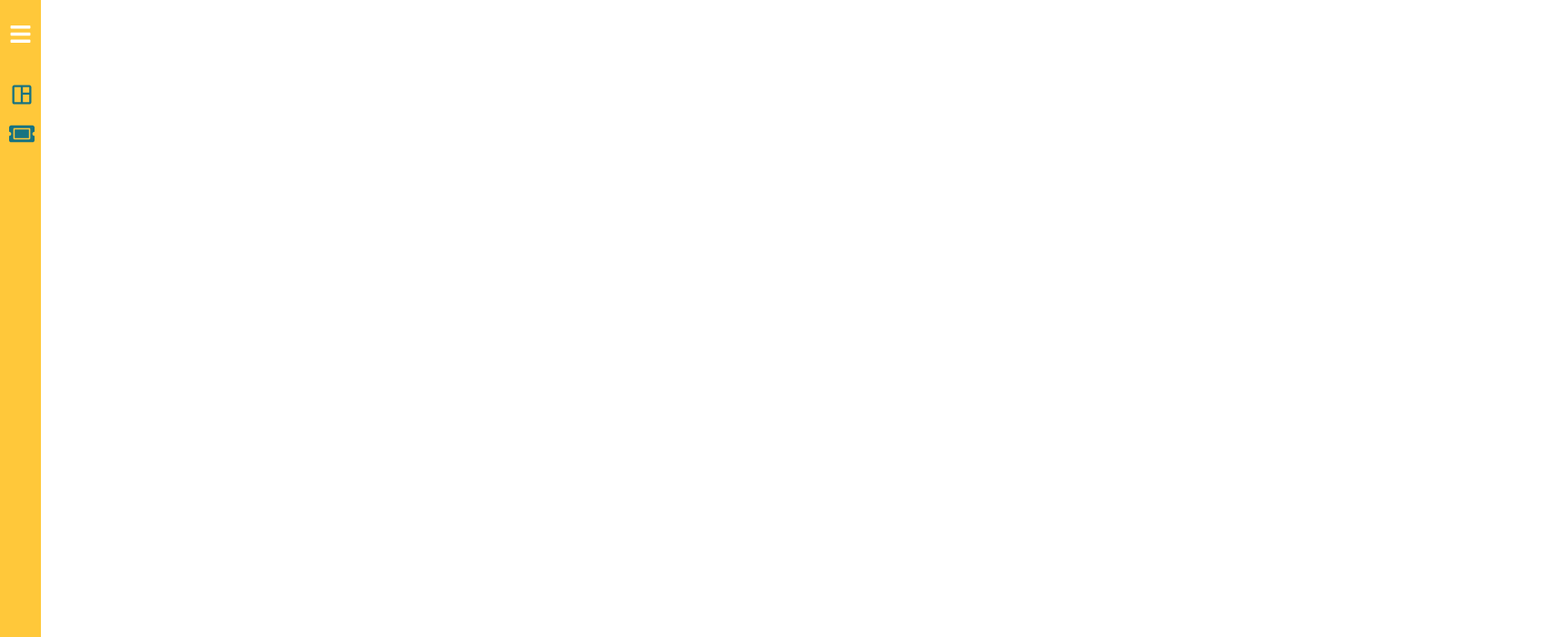
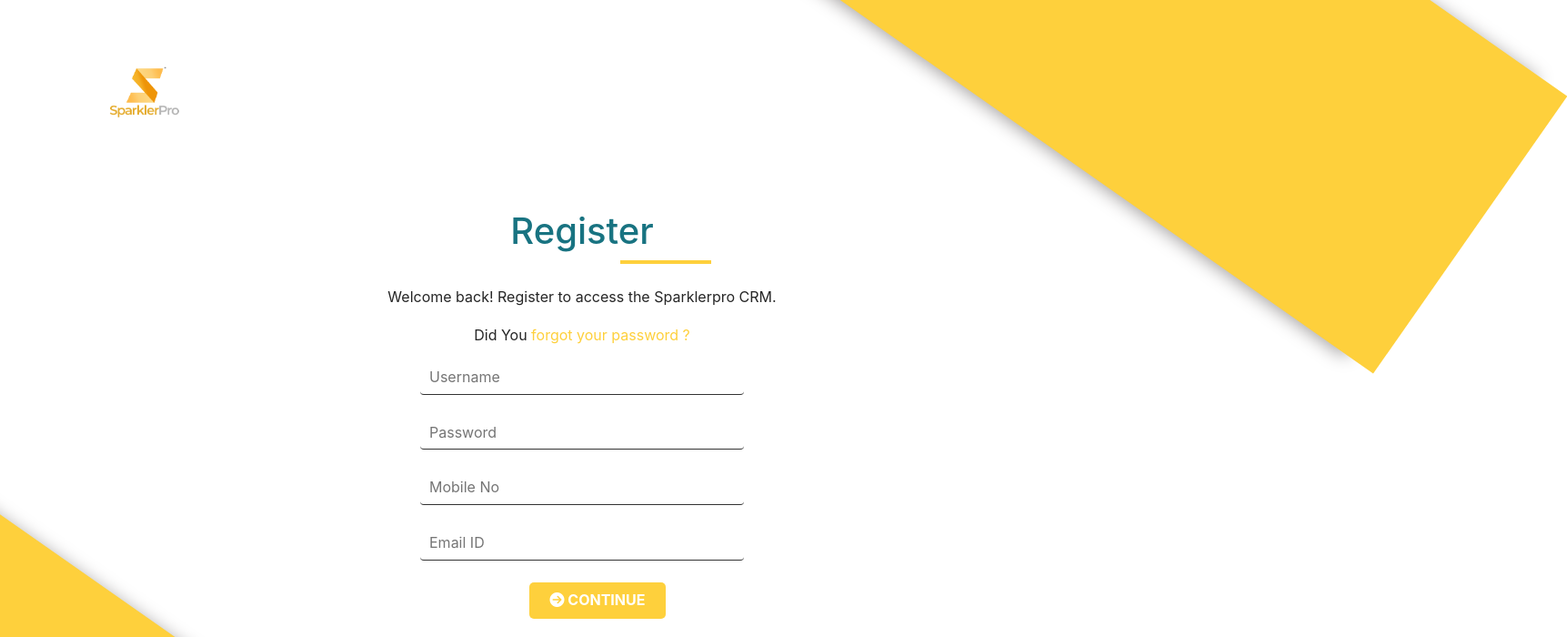
Before and after one commit to thephotogenicbug/Sparklerpro_CRM, a React (Create React App) app: page /register in a window 1280 px wide. Before the commit this address had no page. Shown: the top 700 px of the page at 91% size, 1723 px wide, since content can reach past the window. Built offline with nearby package versions, Linux system fonts and the light colour scheme.

Commit message:
19-04-2022 : Create Login and Register Page

```diff
--- a/package.json
+++ b/package.json
@@ -10,6 +10,7 @@
     "@testing-library/react": "^12.1.3",
     "@testing-library/user-event": "^13.5.0",
     "axios": "^0.26.1",
+    "bootstrap": "^5.1.3",
     "framer-motion": "^6.2.8",
     "react": "^17.0.2",
     "react-dom": "^17.0.2",
--- a/src/App.css
+++ b/src/App.css
@@ -23,6 +23,7 @@ main {
   color: white;
   height: 100vh;
   overflow-y: auto;
+  z-index: 100;
 }
 
 .sidebar_icons {
--- a/src/App.js
+++ b/src/App.js
@@ -6,18 +6,20 @@ import TopBar from './Components/Navbar/TopBar';
 import Tickets from './Components/Home/Tickets';
 import CreateTicket from './Components/CreateTicket/CreateTicket';
 import EditTicket from './Components/Home/EditTicket';
+import LoginPage from './Components/ClientLogin/ClientLoginPage';
+import ClientRegisterPage from './Components/ClientLogin/ClientRegisterPage';
 
 function App() {
   return (
     <Router>
-      <SideBar>
-        <Routes>
-          <Route path="/" element={<Home />} />
-          <Route path="/tickets" element={<Tickets />} />
-          <Route path="/createticket" element={<CreateTicket />} />
-          <Route path="/:id/edit-ticket" element={<EditTicket />} />
-        </Routes>
-      </SideBar>
+      <Routes>
+        <Route path="/" element={<LoginPage />} />
+        <Route path="/register" element={<ClientRegisterPage />} />
+        <Route path="/home" element={<Home />} />
+        <Route path="/tickets" element={<Tickets />} />
+        <Route path="/createticket" element={<CreateTicket />} />
+        <Route path="/:id/edit-ticket" element={<EditTicket />} />
+      </Routes>
     </Router>
   );
 }
--- /dev/null
+++ b/src/Components/ClientLogin/ClientLoginPage.js
@@ -0,0 +1,67 @@
+import React, { useState } from 'react'
+import Logo from './logo.png'
+import "./LoginPage.css";
+const LoginPage = () => {
+
+  const [username, processUserName] = useState("");
+  const [password, processPassword] = useState("");
+
+
+
+  return (
+    <div className="container login_container">
+      <div className="col-md-4">
+        <img src={Logo} style={{ height: "60px", marginTop: "70px" }} />
+      </div>
+      <div className="col-md-4"></div>
+      <div className="col-md-4">
+        <div className="right_div"></div>
+      </div>
+      <div className="row">
+        <div className="col-md-12 text-center">
+          <div className="loginpage_title">
+            <h1>Login</h1>
+            <div className="loginpage_bottom_bar text-center"></div>
+            <p className='text-dark mt-4'>Welcome back! Login to access the Sparklerpro CRM.</p>
+            <p className='text-dark'>Did You <span style={{color:'#FED03C'}}>forgot your password ?</span></p>
+          </div>
+        </div>
+      </div>
+      <div className="row">
+        <div className="col-md-4"></div>
+        <div className="col-md-4">
+          <div className="loginpage_input_field">
+            <input
+              type="text"
+              className="form-control login_control"
+              placeholder="Username"
+              onChange={(e) => processUserName(e.target.value)}
+            />
+          </div>
+          <div className="loginpage_input_field mt-4">
+            <input
+              type="text"
+              className="form-control login_control"
+              placeholder="Password"
+              onChange={(e) => processPassword(e.target.value)}
+            />
+          </div>
+          <div className="loginpage_input_field mt-4">
+            <button className="loginpage_button">
+              {" "}
+              <i class="fa-solid fa-circle-arrow-right"></i> CONTINUE
+            </button>
+          </div>
+        </div>
+        <div className="col-md-4"></div>
+      </div>
+      <div className="col-md-4">
+          <div className="left_div"></div>
+      </div>
+      <div className="col-md-4"></div>
+      <div className="col-md-4"></div>
+    </div>
+  );
+}
+
+export default LoginPage
--- /dev/null
+++ b/src/Components/ClientLogin/ClientRegisterPage.js
@@ -0,0 +1,98 @@
+import React, { useState } from "react";
+import Logo from "./logo.png";
+import "./LoginPage.css";
+import axios from 'axios'
+const ClientRegisterPage = () => {
+  const [username, processUserName] = useState("");
+  const [password, processPassword] = useState("");
+  const [mobile, processMobile] = useState("");
+  const [email, processEmail] = useState("");
+
+
+  const Register = () =>{
+      axios.post("http://localhost:5000/register", {uname:username, password:password, mobile:mobile, email:email})
+      .then((response =>{
+          console.log(response)
+      }))
+
+
+  }
+
+  return (
+    <div className="container login_container">
+      <div className="col-md-4">
+        <img src={Logo} style={{ height: "60px", marginTop: "70px" }} />
+      </div>
+      <div className="col-md-4"></div>
+      <div className="col-md-4">
+        <div className="right_div"></div>
+      </div>
+      <div className="row">
+        <div className="col-md-12 text-center">
+          <div className="loginpage_title">
+            <h1>Register</h1>
+            <div className="loginpage_bottom_bar text-center"></div>
+            <p className="text-dark mt-4">
+              Welcome back! Register to access the Sparklerpro CRM.
+            </p>
+            <p className="text-dark">
+              Did You{" "}
+              <span style={{ color: "#FED03C" }}>forgot your password ?</span>
+            </p>
+          </div>
+        </div>
+      </div>
+      <div className="row">
+        <div className="col-md-4"></div>
+        <div className="col-md-4">
+          <div className="loginpage_input_field">
+            <input
+              type="text"
+              className="form-control login_control"
+              placeholder="Username"
+              onChange={(e) => processUserName(e.target.value)}
+            />
+          </div>
+          <div className="loginpage_input_field mt-4">
+            <input
+              type="text"
+              className="form-control login_control"
+              placeholder="Password"
+              onChange={(e) => processPassword(e.target.value)}
+            />
+          </div>
+          <div className="loginpage_input_field mt-4">
+            <input
+              type="text"
+              className="form-control login_control"
+              placeholder="Mobile No"
+              onChange={(e) => processMobile(e.target.value)}
+            />
+          </div>
+          <div className="loginpage_input_field mt-4">
+            <input
+              type="text"
+              className="form-control login_control"
+              placeholder="Email ID"
+              onChange={(e) => processEmail(e.target.value)}
+            />
+          </div>
+          <div className="loginpage_input_field mt-4">
+            <button className="loginpage_button" onClick={Register}>
+              {" "}
+              <i class="fa-solid fa-circle-arrow-right"></i> CONTINUE
+            </button>
+          </div>
+        </div>
+        <div className="col-md-4"></div>
+      </div>
+      <div className="col-md-4">
+        <div className="left_div"></div>
+      </div>
+      <div className="col-md-4"></div>
+      <div className="col-md-4"></div>
+    </div>
+  );
+};
+
+export default ClientRegisterPage;
--- /dev/null
+++ b/src/Components/ClientLogin/LoginPage.css
@@ -0,0 +1,68 @@
+body{
+  overflow: hidden;
+}
+
+.loginpage_title{
+  position: relative;
+  top: -800px;
+  color: #187381;
+
+}
+.loginpage_bottom_bar{
+ position: relative;
+ left: 600px;
+  height: 4px;
+  width: 100px;
+  background-color: #FED03C;
+}
+
+.loginpage_input_field{
+  position: relative;
+ top: -800px;
+}
+.login_control{
+   border:none;
+    border-bottom: 1px solid #333;
+    padding: 5px 10px;
+    outline: none;
+}
+
+[placeholder]:focus::-webkit-input-placeholder {
+    transition: text-indent 0.4s 0.4s ease;
+    text-indent: -100%;
+    opacity: 1;
+ }
+
+ .loginpage_button{
+   width: 150px;
+   height: 40px;
+   outline: none;
+   border: none;
+   background-color: #FED03C;
+   color: white;
+   font-weight: bold;
+   border-radius: 5px;
+   position: relative;
+   left: 120px;
+ }
+
+ .right_div{
+   background-color: #FED03C;
+   height: 900px;
+   transform: rotate(125deg);
+   position:relative;
+   left: 980px;
+   top: -580px;
+      box-shadow: 3px 36px 19px #a5a2a2;
+
+ }
+
+.left_div{
+  background-color: #FED03C;
+  height: 1200px;
+  position: relative;
+  top: -1100px;
+   transform: rotate(125deg);
+       box-shadow: 3px 36px 19px #a5a2a2;
+
+}
--- a/src/Components/Home/EditTicket.js
+++ b/src/Components/Home/EditTicket.js
@@ -1,6 +1,7 @@
 import axios from 'axios';
 import React, { useEffect, useState } from 'react'
 import { useParams } from 'react-router-dom';
+import SideBar from '../Navbar/SideBar';
 import TopBar from '../Navbar/TopBar';
 
 const EditTicket = () => {
@@ -43,6 +44,9 @@ const EditTicket = () => {
 
   return (
     <>
+     <SideBar>
+
+
       <TopBar title="Edit Ticket" />
       <div className="container mt-5 py-5">
         <div className="col-md-12 ">
@@ -91,6 +95,7 @@ const EditTicket = () => {
           </div>
         </div>
       </div>
+     </SideBar>
     </>
   );
 }
--- a/src/Components/Home/Home.js
+++ b/src/Components/Home/Home.js
@@ -4,10 +4,13 @@ import {FiEdit3} from 'react-icons/fi'
 import {ImBin} from 'react-icons/im'
 import { AiOutlinePlus } from "react-icons/ai";
 import './Home.css'
+import SideBar from '../Navbar/SideBar';
 
 const Home = () => {
   return (
     <>
+     <SideBar>
+
       <TopBar title="Dashboard" />
       <div className="container">
         <div className="row">
@@ -68,6 +71,7 @@ const Home = () => {
           </div>
         </div>
       </div>
+     </SideBar>
     </>
   );
 }
--- a/src/Components/Home/Tickets.js
+++ b/src/Components/Home/Tickets.js
@@ -5,6 +5,7 @@ import { ImBin } from "react-icons/im";
 import { AiOutlinePlus } from "react-icons/ai";
 import { Link } from "react-router-dom";
 import axios from "axios";
+import SideBar from "../Navbar/SideBar";
 const Tickets = () => {
 
    const [ticket, processTicket] = useState([]);
@@ -32,6 +33,8 @@ const Tickets = () => {
 
   return (
     <>
+      <SideBar>
+
       <TopBar title="Tickets" />
       <div className="container mt-5 pt-5">
         <div className="row">
@@ -94,6 +97,7 @@ const Tickets = () => {
         </div>
       </div>
       <div></div>
+      </SideBar>
     </>
   );
 };
```
Also changed, not shown: src/Components/CreateTicket/CreateTicket.js (+8 -0 lines), src/Components/ClientLogin/logo.png (added), 1 other file (tests, documents, lock files or other folders).
